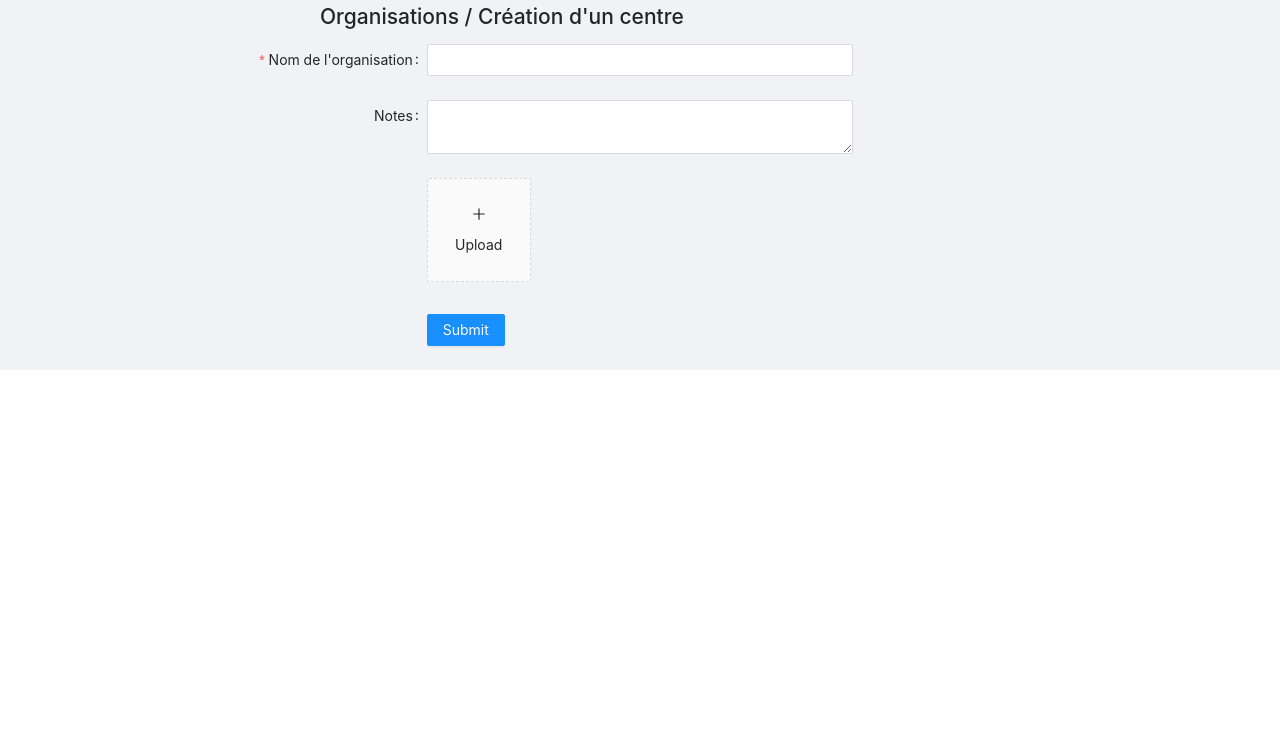
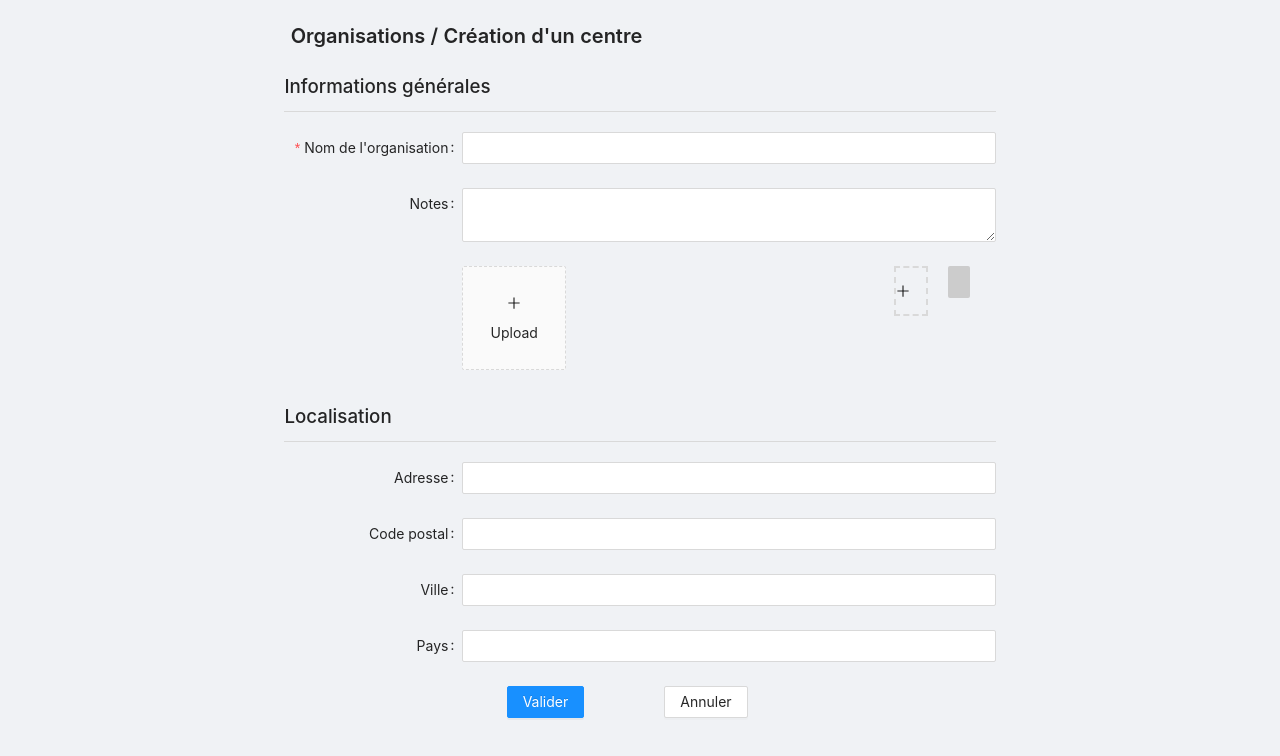
Before and after one commit to lauraca555/antsDesignTest, a React (Create React App) app: page / in a window 1280 px wide. Shown: the top 756 px of the page. Built offline with nearby package versions, Linux system fonts and the light colour scheme.

Commit message:
formulaire presque fini, colorpicker

```diff
--- a/src/App.css
+++ b/src/App.css
@@ -1,8 +1,36 @@
 /*class pour debugger*/
+
 .mark {
   background-color: aquamarine !important;
  }
 
+ .color-picker-btn {
+  display: flex;
+  flex-direction: column;
+  align-content: center;
+  justify-content: center;
+  width: 50px;
+  height: 50px;
+  border: 2px dashed #d9d9d9;
+  cursor: pointer;
+  margin-right: 20px;;
+}
+
+.logoOrg{
+  display : flex;
+}
+.one-form-button{
+  display: block;
+  margin-left: 80px;
+}
+.form-buttons {
+  display: flex;
+  align-content: space-around;
+}
+#root {
+  background-color: #f0f2f5;
+  height: 100%;
+}
 
 @keyframes App-logo-spin {
   from {
--- a/src/App.js
+++ b/src/App.js
@@ -1,96 +1,22 @@
 import './App.css';
-import {Form, Button,  Row, Col, Input, Layout} from "antd";
+import {Layout} from "antd";
+import NewOrg from './components/organzations/NewOrg';
 import "antd/dist/antd.css";
-import AvatarOrg from './AvatarOrg';
-//import { ChromePicker } from 'react-color';
+
 
 
 
 function App() {
 
-	const onFinish = (values) => {
-		console.log('Success:', values);
-	};
-
-	const onFinishFailed = (errorInfo) => {
-		console.log('Failed:', errorInfo);
-	};
+	const { Content } = Layout;
 
 
 	return (
 		<>
-		<Layout
-
-		 >
-			<Row 	 justify="center">
-				<Col  span={12}>
-					<h2>Organisations / Création d'un centre</h2>
-				</Col>
-			</Row>
-
-			<Row >
-				<Col justify="left"  span={12} offset={4} >
-					<Form
-						name="organization-form"
-						labelCol={{
-						span: 8,
-						}}
-						wrapperCol={{
-						span: 20,
-						}}
-						onFinish={onFinish}
-						onFinishFailed={onFinishFailed}
-						autoComplete="off"
-					>
-						{/* Champ nom de l'organization */}
-						<Form.Item
-
-								label="Nom de l'organisation"
-								name="orgName"
-								rules={[
-									{
-										required: true,
-										message: 'Ce champ est requis',
-									},
-								]}
-						>
-						<Input />
-						</Form.Item>
-
-						{/* Champ de text Notes */}
-						<Form.Item
-								name="notes"
-								label="Notes">
-								<Input.TextArea />
-						</Form.Item>
-
-						{/* Champ logo */}
-						<Form.Item
-						wrapperCol={{
-							offset: 8,
-							span: 14,
-						}}
-
-						name="avatar" >
-							<div >
-							<AvatarOrg />
-							</div>
-						</Form.Item>
-
-
-						<Form.Item
-							wrapperCol={{
-								offset: 8,
-								span: 16,
-							}}
-						>
-							<Button type="primary" htmlType="submit">
-								Submit
-							</Button>
-						</Form.Item>
-					</Form>
-				</Col>
-			</Row>
+		<Layout >
+			<Content>
+				<NewOrg></NewOrg>
+			</Content>
 		</Layout>
 		</>
 	);
--- /dev/null
+++ b/src/components/organzations/NewOrg.js
@@ -0,0 +1,142 @@
+import React from 'react';
+import {PageHeader,Form, Button,  Row, Col, Input} from "antd";
+import AvatarOrg from '../shared/AvatarOrg';
+import ColorPicker from '../shared/ColorPicker';
+
+
+const NewOrg = () => {
+
+    const onFinish = (values) => {
+		console.log('Success:', values);
+	};
+
+	const onFinishFailed = (errorInfo) => {
+		console.log('Failed:', errorInfo);
+	};
+
+    return(
+        <>
+            <Row >
+					<Col  span={19} offset={5}>
+						<PageHeader
+								title="Organisations / Création d'un centre"/>
+					</Col>
+				</Row>
+
+				<Row >
+					<Col  justify="space-around" span={16} offset={4} >
+						<Form
+							name="organization-form"
+							labelCol={{
+							span: 6,
+							}}
+							wrapperCol={{
+							span: 18,
+							}}
+							onFinish={onFinish}
+							onFinishFailed={onFinishFailed}
+							autoComplete="off"
+						>
+							<Col justify="start"   span={20} offset={2} >
+							<fieldset>
+								<legend><h3>Informations générales</h3></legend>
+
+								{/* Champ nom de l'organization */}
+								<Form.Item
+									label="Nom de l'organisation"
+									name="orgName"
+
+									rules={[
+										{
+											required: true,
+											message: 'Ce champ est requis',
+										},
+									]}
+								>
+								<Input />
+								</Form.Item>
+
+								{/* Champ de text Notes */}
+								<Form.Item
+										name="notes"
+										label="Notes">
+										<Input.TextArea />
+								</Form.Item>
+
+								{/* Champ logo */}
+                                <Col  span={18} offset={6}>
+                                    <Row  justify="space-between">
+                                            <Form.Item
+                                                name="avatar" >
+                                                <AvatarOrg/>
+                                            </Form.Item>
+                                            <Form.Item
+                                                //initialValue = "#7ed321"
+                                                name= "color">
+                                                    <ColorPicker />
+                                            </Form.Item>
+
+                                    </Row>
+                                </Col>
+							</fieldset>
+
+							<fieldset>
+								<legend><h3>Localisation</h3></legend>
+
+								{/* Adresse */}
+								<Form.Item
+									label="Adresse"
+									name="adresse"
+								>
+									<Input />
+								</Form.Item>
+
+								{/* Code postal */}
+								<Form.Item
+									label="Code postal"
+									name="zipcode"
+								>
+									<Input />
+								</Form.Item>
+
+								{/* Ville */}
+								<Form.Item
+									label="Ville"
+									name="city"
+								>
+									<Input />
+								</Form.Item>
+
+								{/* Pays */}
+								<Form.Item
+									label="Pays"
+									name="country"
+								>
+									<Input />
+								</Form.Item>
+
+							</fieldset>
+							</Col>
+							<Form.Item
+								wrapperCol={{
+									offset: 6,
+									span: 16,
+								}}
+							>
+								<div className="form-buttons">
+									<Button type="primary" htmlType="submit" className="one-form-button">
+										Valider
+									</Button>
+									<Button  htmlType="submit" className="one-form-button">
+										Annuler
+									</Button>
+								</div>
+							</Form.Item>
+						</Form>
+					</Col>
+				</Row>
+        </>
+    )
+}
+
+export default NewOrg;
--- a/src/AvatarOrg.js
+++ b/src/components/shared/AvatarOrg.js
@@ -23,6 +23,7 @@ function beforeUpload(file) {
   const AvatarOrg = () => {
     const [loadingState, setLoading] = useState(false);
     const [image, setImage] = useState("");
+
 
 
 
@@ -66,6 +67,8 @@ function beforeUpload(file) {
         >
           {imageUrl ? <img src={imageUrl} alt="avatar" style={{ width: '100%' }} /> : uploadButton}
         </Upload>
+
+
       );
 
   }
--- /dev/null
+++ b/src/components/shared/ColorPicker.js
@@ -0,0 +1,74 @@
+import React, {useState} from 'react';
+import { Avatar,  Modal } from 'antd';
+import { SketchPicker } from 'react-color';
+import { PlusOutlined } from '@ant-design/icons';
+
+
+
+const ColorPicker = () => {
+
+    const [color, setColor] = useState('');
+    const [backgroundColor, setBackgroundColor] = useState('#fff');
+
+
+    const colorSelected = color.hex;
+
+//Modal
+
+const [isModalVisible, setIsModalVisible] = useState(false);
+
+  const showModal = () => {
+    setIsModalVisible(true);
+  };
+
+  const handleOk = () => {
+    setIsModalVisible(false);
+  };
+
+  const handleCancel = () => {
+    setIsModalVisible(false);
+  };
+
+
+    const handleChange = (clor) => {setColor(clor)};
+
+
+        return (
+            <>
+
+            <div className="logoOrg">
+                <div
+                    className='color-picker-btn'
+                    onClick={showModal} >
+                    <PlusOutlined />
+                </div>
+                <Avatar
+                        shape="square"
+                        style={{ backgroundColor: `${colorSelected}`}}
+                        color={color.hex}
+
+                    />
+
+                <Modal
+                    visible={isModalVisible}
+                    onOk={handleOk}
+                    onCancel={handleCancel}>
+
+                    <SketchPicker
+                    color = {color}
+                    background = {backgroundColor}
+                    onChangeComplete={setBackgroundColor}
+                    onChange={handleChange }
+                    />
+                </Modal>
+
+            </div>
+
+
+            </>
+        );
+
+}
+
+
+export default ColorPicker;
```
